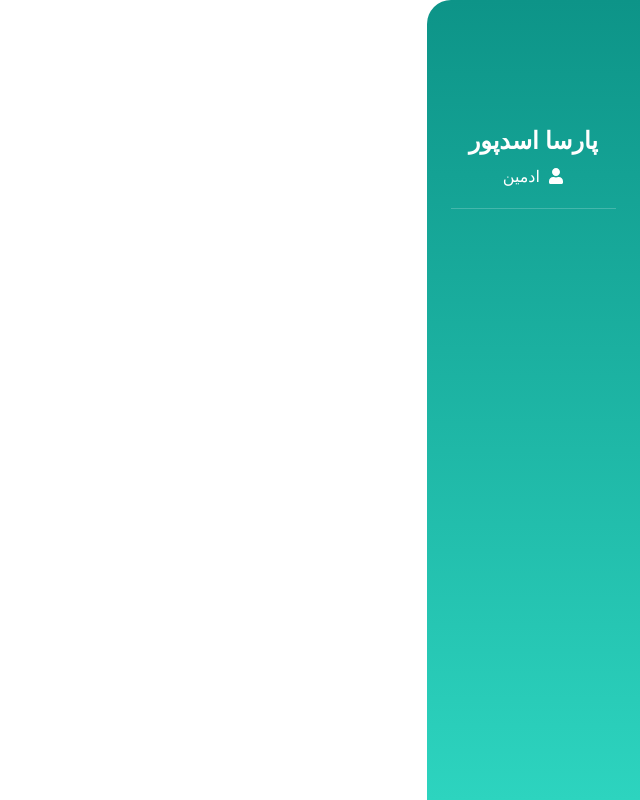
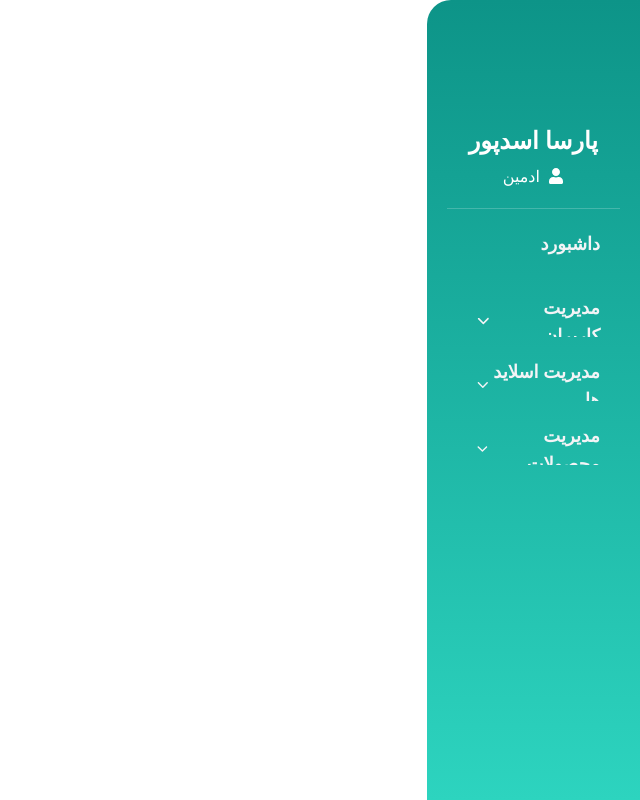
Before and after one commit to ParsaAsdpr/next.js-admin-panel, a Next.js app: page / in a window 1280 px wide. Shown: the whole page, without its empty margins (640-1280 px from the left). Built offline with nearby package versions, Linux system fonts and the light colour scheme.

Commit message:
finished sidebar

```diff
--- /dev/null
+++ b/src/components/Sidebar/SidebarButton.jsx
@@ -0,0 +1,24 @@
+import React from 'react';
+import {IoIosArrowDown} from 'react-icons/io'
+
+
+const SidebarButton = props => {
+    const [isClicked, setClicked] = React.useState(true)
+
+    const handleClick = () => {
+        setClicked(!isClicked)
+    }
+
+    let toggleButton = isClicked ? 'h-[60px]' : 'h-auto';
+    return (
+        <ul className={`bg-white bg-opacity-0 mt-1 text-lg text-gray-100 hover:bg-opacity-20 rounded-r-2xl mr-3 pb-2 overflow-hidden ${props.children ? toggleButton : 'h-[60px]' }`} onClick={handleClick}>
+        <a className='w-full py-4 font-bold cursor-pointer transition flex-row flex justify-between  pl-12 px-7 items-center' href={null ? null : props.url}>
+            {props.title}
+            {props.children ? <IoIosArrowDown />  : undefined}
+        </a>
+        {props.children}
+        </ul>
+    );
+};
+
+export default SidebarButton;
--- /dev/null
+++ b/src/components/Sidebar/SidebarSublink.jsx
@@ -0,0 +1,11 @@
+import React from 'react';
+
+const SidebarSublink = props => {
+    return (
+        <li className='w-full py-2 text-center hover:bg-opacity-[0.15] bg-white bg-opacity-0 cursor-pointer mt-1'>
+            <a href={props.url}>{props.title}</a>
+        </li>
+    );
+};
+
+export default SidebarSublink;
--- /dev/null
+++ b/src/constants/dashboardItems.json
@@ -0,0 +1,26 @@
+[
+  { "title": "داشبورد", "url": "#" },
+  {
+    "title": "مدیریت کاربران",
+    "subs": [
+      { "title": "افزودن کاربر", "url": "#" },
+      { "title": "لیست کاربران", "url": "#" },
+      { "title": "لیست فروشندگان", "url": "#" },
+      { "title": "کاربران محدود شده", "url": "#" }
+    ]
+  },
+  {
+    "title": "مدیریت اسلاید ها",
+    "subs": [
+      { "title": "افزودن اسلاید", "url": "#" },
+      { "title": "لیست اسلاید ها", "url": "#" }
+    ]
+  },
+  {
+    "title": "مدیریت محصولات",
+    "subs": [
+      { "title": "افزودن محصول", "url": "#" },
+      { "title": "لیست محصولات", "url": "#" }
+    ]
+  }
+]
--- a/src/containers/Sidebar.jsx
+++ b/src/containers/Sidebar.jsx
@@ -2,17 +2,33 @@ import React from 'react';
 import Avatar from '../components/Sidebar/Avatar';
 import AvatarImg from '../../public/images/doggo pfp.png'
 import {FaUser} from 'react-icons/fa'
+import SidebarButton from '../components/Sidebar/SidebarButton';
+import SidebarSublink from '../components/Sidebar/SidebarSublink';
+
+import DashboardItems from "../constants/dashboardItems.json"
 
 const Sidebar = () => {
     return (
-        <div className='h-screen w-2/12 rounded-tl-3xl bg-gradient-to-b from-teal-600 to-teal-400 py-20 px-6'>
+        <div className='h-screen w-2/12 rounded-tl-3xl bg-gradient-to-b from-teal-600 to-teal-400 py-20'>
             <div className='flex items-center justify-center'>
                 <Avatar avatar={AvatarImg} />
             </div>
                 <h3 className='text-white font-bold text-2xl mt-3 py-2 text-center'>پارسا اسدپور</h3>
                 <p className='flex flex-row justify-center items-center text-white gap-2'><FaUser /> ادمین</p>
 
-                <div className='border-t border-white border-opacity-20 mt-5'></div>
+                <div className=' mt-5'>
+                    <div className='px-5 opacity-20'>
+                        <div className='border-t border-white'></div>
+                    </div>
+                    {DashboardItems.map((item, index) => (
+                        <SidebarButton title={item.title} key={index} url={item.url ? item.url : null}>
+                            {item.subs ? item.subs.map((sub, index) => (
+                              <SidebarSublink title={sub.title} url={sub.url} key={index} />
+                            )) : null}
+                            {/* {console.log(item.subs)} */}
+                        </SidebarButton>
+                    ))}
+                </div>
         </div>
     );
 };
```
